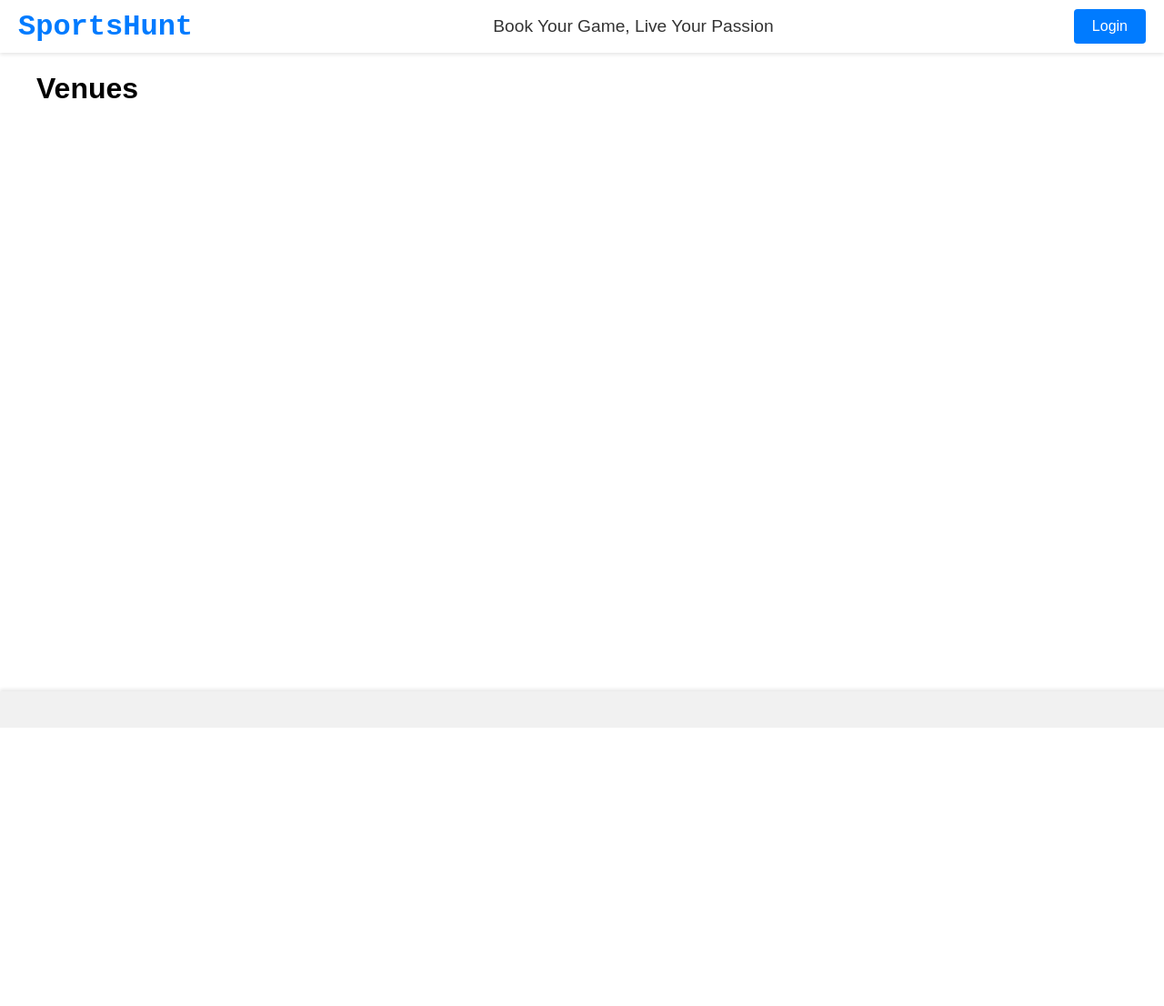
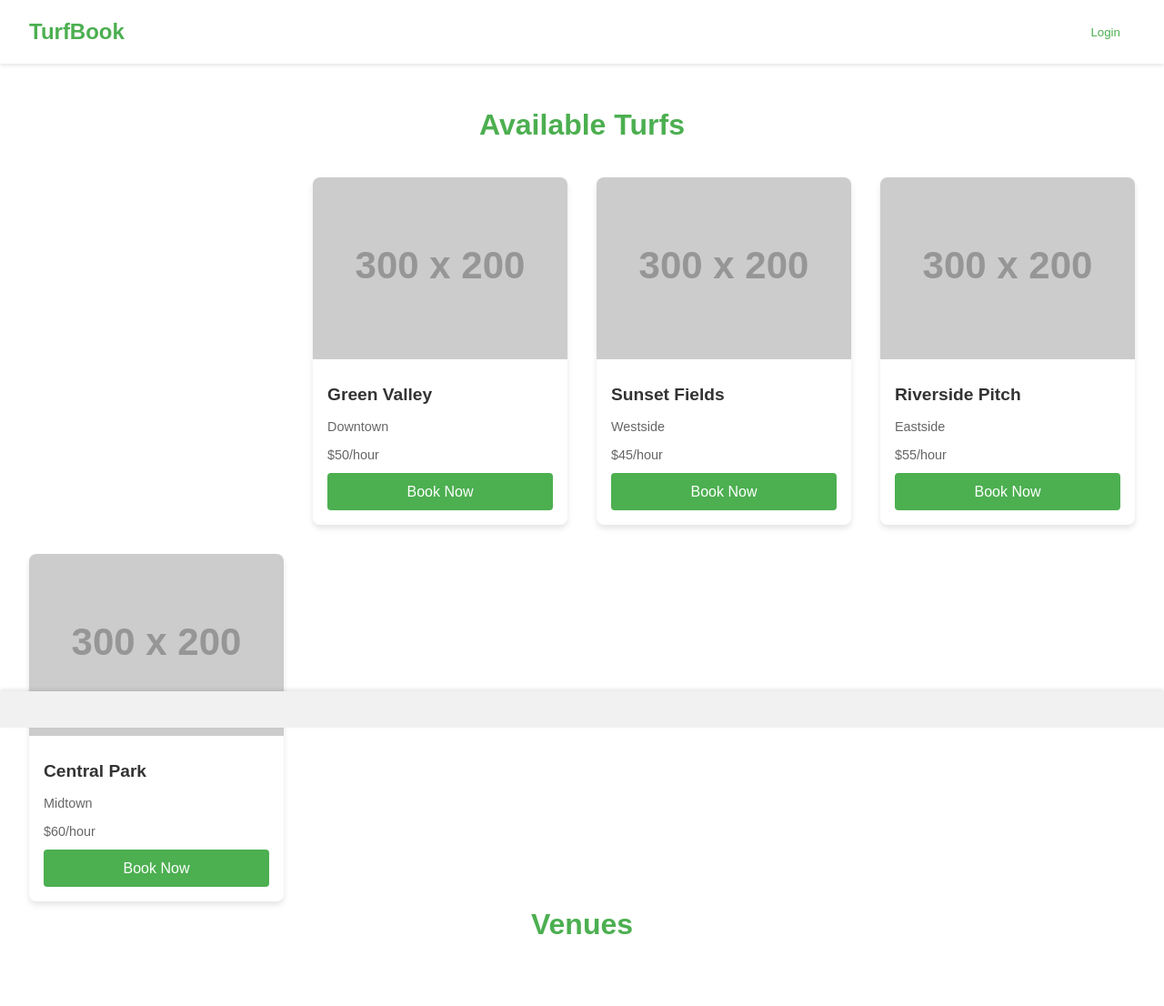
Before and after one commit to Athlos-SportsHunt/bookme, a Django app: page / in a window 1280 px wide. Shown: the whole page at 91% size. Before the commit the page ends 800 px from the top, so only its background shows below. Run offline with Django 5.2, Linux system fonts and the light colour scheme; grey boxes labelled with a size stand in for pictures from a placeholder-image service; data that the repository does not hold is empty; some libraries are stand-ins or nearby versions.

Commit message:
check this will del

```diff
--- a/static/css/core/pages/index.css
+++ b/static/css/core/pages/index.css
@@ -1,42 +1,154 @@
-/* index.css */
 
-h1 {
-    font-size: 2em;
-    margin-bottom: 20px;
-    margin-left: 40px; /* Adds a noticeable left gap */
-}
+* {
+    margin: 0;
+    padding: 0;
+    box-sizing: border-box;
+  }
 
-ul {
-    list-style-type: none;
-    padding: 0;
-    display: grid;
-    grid-template-columns: repeat(auto-fill, minmax(250px, 1fr)); /* Makes the grid responsive */
-    gap: 75px;
-    margin: 0 auto;
-    max-width: 1200px; /* Restrict overall width for better alignment */
-}
+  body {
+    font-family: Arial, sans-serif;
+    line-height: 1.6;
+    color: #333;
+  }
 
-ul li a {
+  .navbar {
     display: flex;
-    flex-direction: column;
-    justify-content: center;
+    justify-content: space-between;
     align-items: center;
-    padding: 20px;
-    background-color: #f9f9f9;
-    border: 1px solid #ddd;
-    border-radius: 10px;
+    background-color: #ffffff;
+    padding: 1rem 2rem;
+    position: fixed;
+    top: 0;
+    left: 0;
+    right: 0;
+    box-shadow: 0 2px 4px rgba(0, 0, 0, 0.1);
+    z-index: 1000;
+  }
+
+  .logo {
+    font-size: 1.5rem;
+    font-weight: bold;
+    color: #4caf50;
+  }
+
+  .nav-links {
+    display: flex;
+    list-style: none;
+  }
+
+  .nav-links li {
+    margin-right: 1rem;
+  }
+
+  .nav-links a {
     text-decoration: none;
     color: #333;
-    transition: transform 0.3s ease, background-color 0.3s ease;
-    box-shadow: 0 2px 5px rgba(0, 0, 0, 0.1);
-    height: auto;
-    min-height: 300px;
-    max-width: 350px; /* Ensures consistent card width */
+  }
+
+  .profile-section {
+    display: flex;
+    align-items: center;
+  }
+
+  .auth-btn {
+    background: none;
+    border: none;
+    cursor: pointer;
+    margin-right: 1rem;
+    color: #4caf50;
+  }
+
+  .profile-icon {
+    font-size: 1.5rem;
+    color: #4caf50;
+  }
+
+  main {
+    margin-top: 80px;
+    padding: 2rem;
+  }
+
+  h1 {
+    text-align: center;
+    margin-bottom: 2rem;
+    color: #4caf50;
+  }
+
+  .turf-grid {
+    display: grid;
+    grid-template-columns: repeat(auto-fit, minmax(250px, 1fr));
+    gap: 2rem;
+  }
+
+  .turf-card {
+    background-color: #fff;
+    border-radius: 8px;
+    box-shadow: 0 4px 6px rgba(0, 0, 0, 0.1);
+    overflow: hidden;
+    transition: transform 0.3s ease;
+  }
+
+  .turf-card:hover {
+    transform: translateY(-5px);
+  }
+
+  .turf-image {
     width: 100%;
-}
+    height: 200px;
+    object-fit: cover;
+  }
 
-ul li a:hover {
-    transform: scale(1.05);
-    background-color: #f0f0f0;
-    box-shadow: 0 4px 10px rgba(0, 0, 0, 0.2);
-}
+  .turf-info {
+    padding: 1rem;
+  }
+
+  .turf-name {
+    font-size: 1.2rem;
+    font-weight: bold;
+    margin-bottom: 0.5rem;
+  }
+
+  .turf-location,
+  .turf-price {
+    font-size: 0.9rem;
+    color: #666;
+    margin-bottom: 0.5rem;
+  }
+
+  .book-btn {
+    display: block;
+    width: 100%;
+    padding: 0.5rem;
+    background-color: #4caf50;
+    color: white;
+    text-align: center;
+    text-decoration: none;
+    border: none;
+    border-radius: 4px;
+    cursor: pointer;
+    transition: background-color 0.3s ease;
+  }
+
+  .book-btn:hover {
+    background-color: #45a049;
+  }
+
+  @media (max-width: 768px) {
+    .navbar {
+      flex-direction: column;
+      padding: 1rem;
+    }
+
+    .nav-links {
+      margin: 1rem 0;
+    }
+
+    .profile-section {
+      width: 100%;
+      justify-content: center;
+    }
+
+    main {
+      margin-top: 150px;
+    }
+  }
--- /dev/null
+++ b/static/js/core/pages/index.js
@@ -0,0 +1,83 @@
+
+
+// Sample turf data
+const turfs = [
+    {
+      name: "Green Valley",
+      location: "Downtown",
+      price: "$50/hour",
+      image: "https://via.placeholder.com/300x200.png?text=Green+Valley",
+    },
+    {
+      name: "Sunset Fields",
+      location: "Westside",
+      price: "$45/hour",
+      image: "https://via.placeholder.com/300x200.png?text=Sunset+Fields",
+    },
+    {
+      name: "Riverside Pitch",
+      location: "Eastside",
+      price: "$55/hour",
+      image: "https://via.placeholder.com/300x200.png?text=Riverside+Pitch",
+    },
+    {
+      name: "Central Park",
+      location: "Midtown",
+      price: "$60/hour",
+      image: "https://via.placeholder.com/300x200.png?text=Central+Park",
+    },
+  ]
+
+  // Function to create turf cards
+  function createTurfCard(turf) {
+    const card = document.createElement("div")
+    card.className = "turf-card"
+    card.innerHTML = `
+          <img src="${turf.image}" alt="${turf.name}" class="turf-image">
+          <div class="turf-info">
+              <h2 class="turf-name">${turf.name}</h2>
+              <p class="turf-location">${turf.location}</p>
+              <p class="turf-price">${turf.price}</p>
+              <a href="#" class="book-btn">Book Now</a>
+          </div>
+      `
+    return card
+  }
+
+  // Populate turf grid
+  const turfGrid = document.getElementById("turfGrid")
+  turfs.forEach((turf) => {
+    turfGrid.appendChild(createTurfCard(turf))
+  })
+
+  // Login/Logout functionality
+  const loginBtn = document.getElementById("loginBtn")
+  const logoutBtn = document.getElementById("logoutBtn")
+  const profileIcon = document.querySelector(".profile-icon")
+
+  let isLoggedIn = false
+
+  function updateAuthState() {
+    if (isLoggedIn) {
+      loginBtn.style.display = "none"
+      logoutBtn.style.display = "inline-block"
+      profileIcon.style.display = "inline-block"
+    } else {
+      loginBtn.style.display = "inline-block"
+      logoutBtn.style.display = "none"
+      profileIcon.style.display = "none"
+    }
+  }
+
+  loginBtn.addEventListener("click", () => {
+    isLoggedIn = true
+    updateAuthState()
+  })
+
+  logoutBtn.addEventListener("click", () => {
+    isLoggedIn = false
+    updateAuthState()
+  })
+
+  // Initial auth state
+  updateAuthState()
--- a/templates/core/pages/index.html
+++ b/templates/core/pages/index.html
@@ -1,13 +1,36 @@
 {% extends "core/base.html" %}
 {% load static %}
 
-{% block title %}Dashboard{% endblock %}
+{% block title %}Turf Booking Dashboard{% endblock title %}
 
 {% block imports_block %}
 <link rel="stylesheet" href="{% static 'css/core/pages/index.css' %}">
+<script src="https://kit.fontawesome.com/your-fontawesome-kit.js" crossorigin="anonymous"></script>
 {% endblock imports_block %}
 
+{% block header %}
+<nav class="navbar">
+    <div class="logo">TurfBook</div>
+    <div class="profile-section">
+        <button id="loginBtn" class="auth-btn">Login</button>
+        <button id="logoutBtn" class="auth-btn">Logout</button>
+        <i class="fas fa-user-circle profile-icon"></i>
+    </div>
+</nav>
+{% endblock header %}
+
 {% block content %}
+<main>
+    <h1>Available Turfs</h1>
+    <div class="turf-grid" id="turfGrid">
+        <ul>
+            {% for venue in venues %}
+            <li class="turf-card">
+                <h2>{{ venue.name }}</h2>
+            </li>
+            {% endfor %}
+        </ul>
+    </div>
 
     <h1>Venues</h1>
     <ul>
@@ -17,5 +40,9 @@
         </li>
         {% endfor %}
     </ul>
+</main>
+{% endblock content %}
 
-{% endblock content %}
+{% block js_imports %}
+<script src="{% static 'js/core/pages/index.js' %}"></script>
+{% endblock js_imports %}
```
Also changed, not shown: static/css/host/base.css (+50 -83 lines), static/css/host/pages/venue.css (+156 -33 lines), templates/host/base.html (+13 -4 lines). Lines whose indentation alone changed are shown as unchanged.
